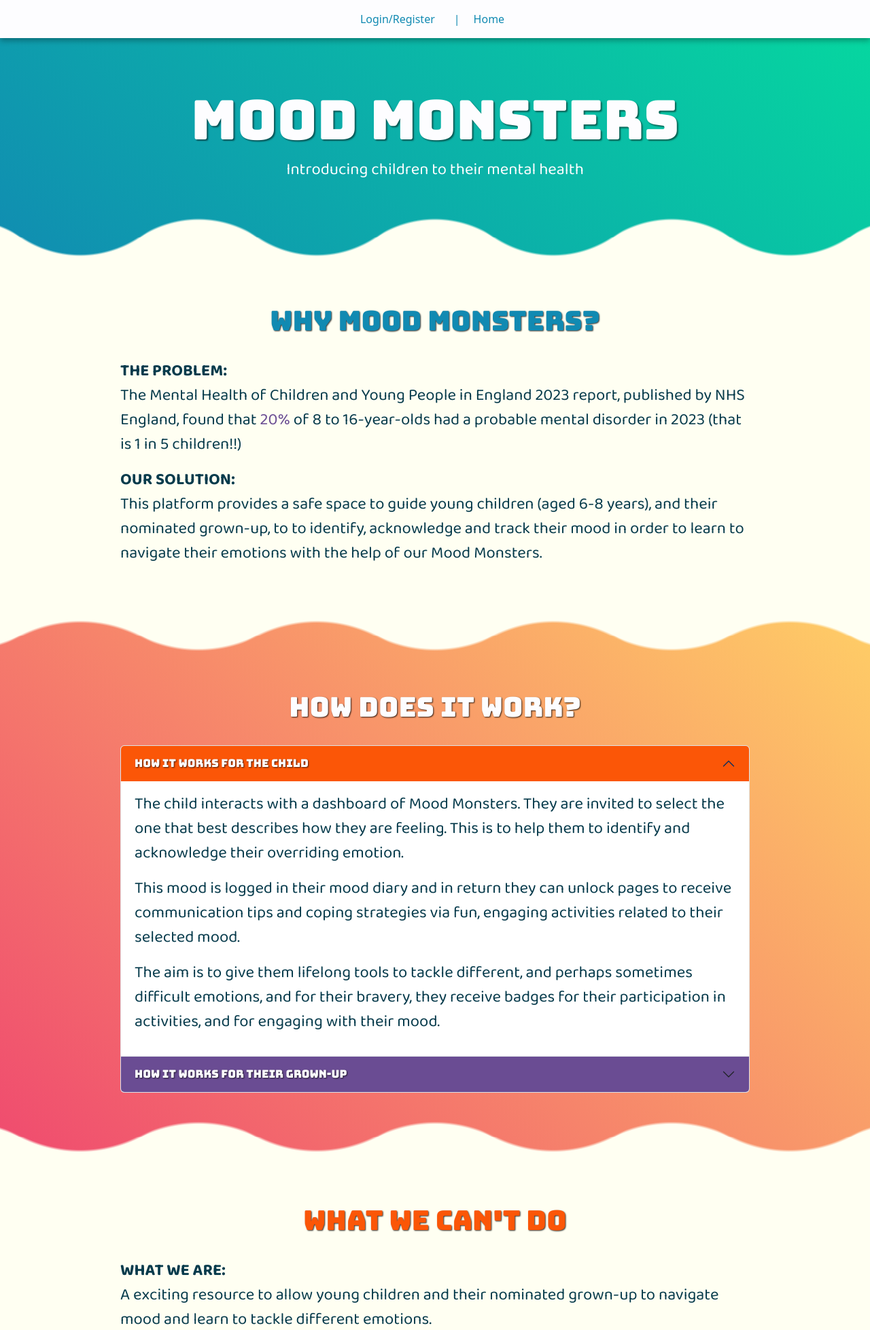
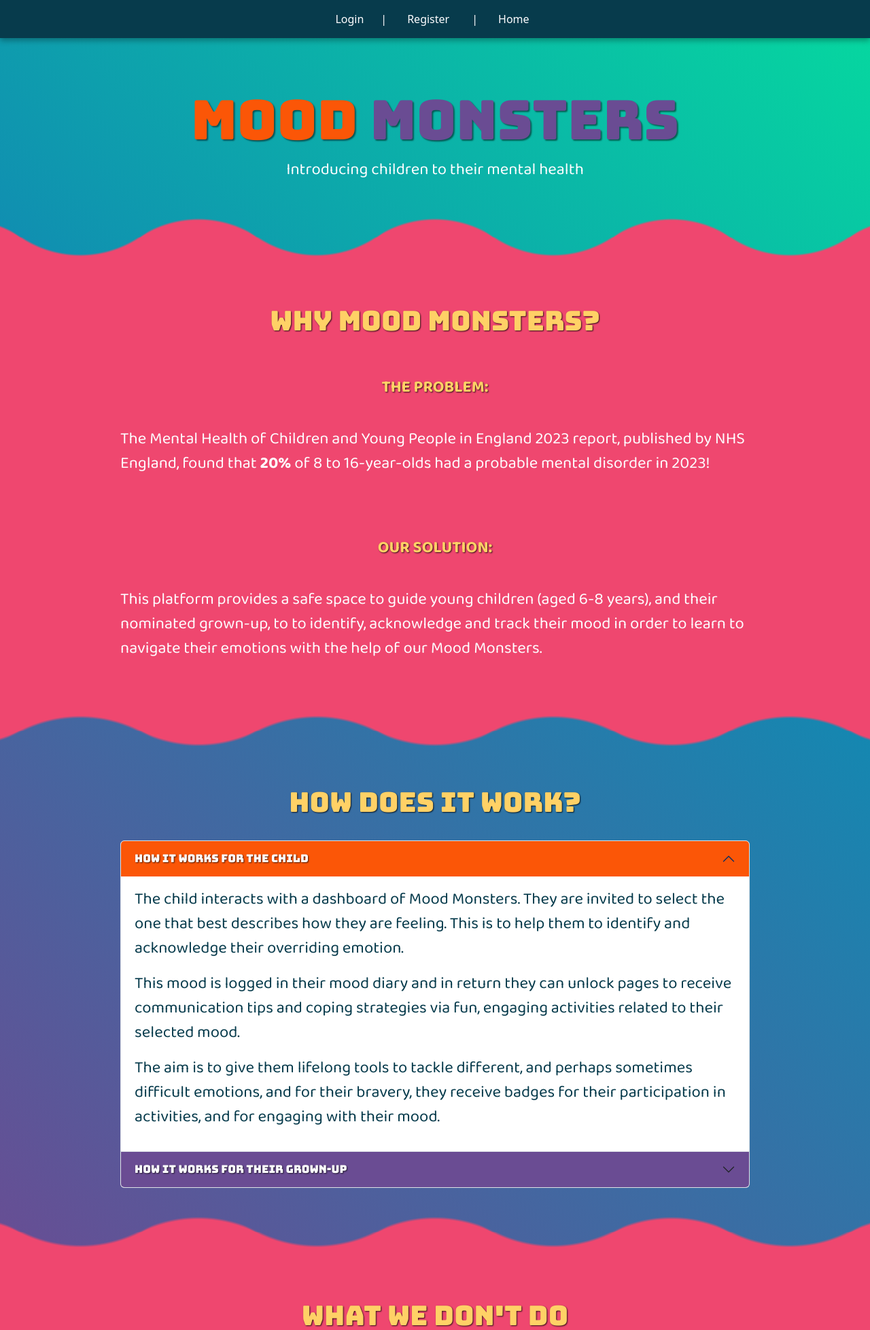
Before and after one commit to CallyKilduff123/mood_monsters, a Python web app: template application/templates/1_home.html in a window 1280 px wide. Shown: the top 1956 px of the page at 68% size. Run offline with Jinja, Linux system fonts and the light colour scheme; the template is opened without the code that fills it, so the values that code supplies are empty.

Commit message:
login with buttons

```diff
--- a/app.py
+++ b/app.py
@@ -1,4 +1,4 @@
-from application import app
+from mood_monsters.application import app
 
 # use main-trick to run
 if __name__ == "__main__":
--- a/application/static/css/styles.css
+++ b/application/static/css/styles.css
@@ -19,7 +19,7 @@
 }
 
 body {
-    background-color: #fffff2; /* lightened yellow */
+    background-color: var(--colour-1); /* lightened yellow */
 }
 
 a {
@@ -34,20 +34,6 @@
 .hero-section h1 {
     text-shadow: 2px 2px 2px rgba(0, 0, 0, 0.5);
 }
-
-.section-1 h1 {
-    color: var(--colour-4);
-}
-
-.section-2 h1 {
-    color: var(--colour-6);
-}
-
-/*
-.section-2 {
- background-color: #fff;
-}
-*/
 
 /* ------ TEXT COLOUR CLASSES TO USE IN SPANS ------ */
 
@@ -76,28 +62,34 @@
     color: var(--colour-6);
 }
 
-
-
-
-.custom-colour-light {
-    color: var(--light);
-}
+/* ------ GRADIENT BACKGROUNDS ------ */
 
 /* blue/green gradient */
 .gradient-colour-1 {
     background: linear-gradient(45deg, var(--colour-4), var(--colour-3));
 }
 
+/* purple/blue gradient */
 .gradient-colour-2 {
-    background: linear-gradient(45deg, var(--colour-1), var(--colour-2));
+    background: linear-gradient(45deg, var(--colour-5), var(--colour-4));
 }
+
+/* ------ WAVE DIVIDERS ------ */
 
 .wave-bottom {
     --mask:
         radial-gradient(156.84px at 50% calc(100% - 217.5px),#000 99%,#0000 101%) calc(50% - 174px) 0/348px 100%,
         radial-gradient(156.84px at 50% calc(100% + 130.5px),#0000 99%,#000 101%) 50% calc(100% - 87px)/348px 100% repeat-x;
-      -webkit-mask: var(--mask);
-              mask: var(--mask);
+        -webkit-mask: var(--mask);
+            mask: var(--mask);
+}
+
+.wave-top {
+    --mask:
+        radial-gradient(194.54px at 50% 261px,#000 99%,#0000 101%) calc(50% - 174px) 0/348px 100%,
+        radial-gradient(194.54px at 50% -174px,#0000 99%,#000 101%) 50% 87px/348px 100% repeat-x;
+        -webkit-mask: var(--mask);
+            mask: var(--mask);
 }
 
 .wave-top-bottom {
@@ -110,11 +102,10 @@
               mask: var(--mask);
 }
 
-
 /* ------ NAVBAR ------ */
 
 .navbar-custom {
-    background-color: var(--light);
+    background-color: var(--dark);
     box-shadow: 0 4px 8px 0 rgba(0, 0, 0, 0.3);
     position: relative; /* Set position to relative */
     z-index: 1000; /* Set a high z-index to bring it to the front */
@@ -126,22 +117,26 @@
 }
 
 .navbar-custom .navbar-nav .nav-link {
-    color: var(--colour-4);
+    color: var(--light);
 }
 
 .navbar-nav .nav-link + .nav-link::before {
     content: "|";
-    padding: 0 20px;
-    color: var(--colour-4);
+    padding: 0 30px 0 25px;
+    color: var(--light);
 }
 
 /* ------ FONTS ------ */
+
+.titles {
+    color: var(--colour-2);
+    text-shadow: 1px 1px 2px rgba(0, 0, 0, 0.8);
+}
 
 h1, h2, h3, h4, h5, h6 {
     font-family: "Bungee", sans-serif;
     font-weight: 400;
     font-style: normal;
-    text-shadow: 1px 1px 2px rgba(0, 0, 0, 0.8);
 }
 
 p {
@@ -149,13 +144,13 @@
     font-weight: 400;
     font-style: normal;
     font-size: 1.5rem;
-    color: var(--dark);
+    color: var(--light);
 }
 
 /* ------ BUTTONS ------ */
 
 .btn-primary {
-    background-color: var(--colour-1) !important;
+    background-color: var(--colour-6) !important;
     border-color: var(--colour-5) !important;
 }
 
--- a/application/templates/1_home.html
+++ b/application/templates/1_home.html
@@ -1,33 +1,41 @@
 {% extends "layout.html" %}
 {% block body_content %}
+<!-- Hero Section (Wave Bottom) -->
 <div class="container-fluid hero-section wave-bottom gradient-colour-1 py-2 mb-2">
     <div class="container py-5">
         <div class="row justify-content-center py-3">
             <div class="col-lg-10 pb-5">
-                <h1 class="display-1 text-center">Mood Monsters</h1>
+                <h1 class="display-1 text-center"><span class="col-6">Mood</span> <span class="col-5">Monsters</span></h1>
                 <p class="mb-5 text-center">Introducing children to their mental health</p>
             </div>
         </div>
     </div>
 </div>
-<div class="container-fluid section-1">
+<!-- Why Mood Monsters Section (No Wave) -->
+<div class="container-fluid">
     <div class="container">
         <div class="row justify-content-center pt-1">
             <div class="col-lg-10">
-                <h1 class="text-center">Why Mood Monsters?</h1>
-                <div class="pt-4">
-                    <p><strong>THE PROBLEM:</strong><br>The Mental Health of Children and Young People in England 2023 report, published by NHS England, found that <span class="col-5">20%</span> of 8 to 16-year-olds had a probable mental disorder in 2023 (that is 1 in 5 children!!)</p>
-                    <p><strong>OUR SOLUTION:</strong><br>This platform provides a safe space to guide young children (aged 6-8 years), and their nominated grown-up, to to identify, acknowledge and track their mood in order to learn to navigate their emotions with the help of our Mood Monsters.</p>
+                <h1 class="text-center titles">Why Mood Monsters?</h1>
+                <div class="pt-5">
+                    <p class="text-center titles"><strong>THE PROBLEM:</strong></p>
+                    <br>
+                    <p>The Mental Health of Children and Young People in England 2023 report, published by NHS England, found that <strong>20%</strong> of 8 to 16-year-olds had a probable mental disorder in 2023!</p>
+                    <br><br><br>
+                    <p class="text-center titles"><strong>OUR SOLUTION:</strong></p>
+                    <br>
+                    <p>This platform provides a safe space to guide young children (aged 6-8 years), and their nominated grown-up, to to identify, acknowledge and track their mood in order to learn to navigate their emotions with the help of our Mood Monsters.</p>
                 </div>
             </div>
         </div>
     </div>
 </div>
+<!-- How Does It Work Section (Wave Top & Wave Bottom) -->
 <div class="container-fluid wave-top-bottom gradient-colour-2 pt-5 pb-2 mb-2">
     <div class="container pb-5">
         <div class="row justify-content-center py-5">
             <div class="col-lg-10 py-5">
-                <h1 class="text-center p-4 custom-colour-light">How Does It Work?</h1>
+                <h1 class="text-center p-4 titles">How Does It Work?</h1>
                 <!-- bootstrap accordion -->
                 <div class="accordion" id="accordionExample">
                   <div class="accordion-item">
@@ -62,19 +70,26 @@
         </div>
     </div>
 </div>
-<div class="container-fluid section-2 pb-5">
+<!-- What We Don't Do Section -->
+<div class="container-fluid pb-0">
     <div class="container">
         <div class="row justify-content-center pt-1">
             <div class="col-lg-10">
-                <h1 class="text-center">What We Can't Do</h1>
+                <h1 class="text-center titles">What We Don't Do</h1>
                 <div class="pt-4">
-                    <p><strong>WHAT WE ARE:</strong><br>A exciting resource to allow young children and their nominated grown-up to navigate mood and learn to tackle different emotions.</p>
-                    <p><strong>WHAT WE ARE NOT:</strong><br>We are not a resource or device to identify or manage mental health conditions. If you are concerned about your child’s mental health, we recommend that you contact your healthcare provider or follow local protocols.</p>
+                    <p>We are not a resource or device to identify or manage mental health conditions. If you are concerned about your child’s mental health, we recommend that you contact your healthcare provider or follow local protocols.</p>
                 </div>
-                <!-- button -->
-                <div class="btn btn-primary rounded-pill border-3 mt-5 py-2 px-4"><a href="/login-register">Let's Get Started!</a></div>
             </div>
         </div>
     </div>
 </div>
+<!-- Let's Get Started Section -->
+<div class="container-fluid wave-top gradient-colour-1 p-5">
+    <div class="d-flex justify-content-center align-items-center">
+            <div class="col-lg-10 mt-5 mb-4 pt-5">
+                <!-- button -->
+                <div class="btn btn-primary rounded-pill border-3 mt-5 px-5 py-4 fs-2"><a href="/login-register">Let's Get Started!</a></div>
+            </div>
+    </div>
+</div>
 {% endblock %}
--- /dev/null
+++ b/application/templates/4_grownup_dashboard.html
@@ -0,0 +1,4 @@
+ <div class="col-lg-10 pb-5">
+                <h1 class="display-1 text-center"><span class="col-6">adulttt</span> <span class="col-5">Monsters</span></h1>
+                <p class="mb-5 text-center">page</p>
+            </div>
--- /dev/null
+++ b/application/templates/5_child_dashboard.html
@@ -0,0 +1,4 @@
+ <div class="col-lg-10 pb-5">
+                <h1 class="display-1 text-center"><span class="col-6">childdd</span> <span class="col-5">Monsters</span></h1>
+                <p class="mb-5 text-center">page</p>
+            </div>
--- a/application/templates/layout.html
+++ b/application/templates/layout.html
@@ -17,7 +17,8 @@
 <nav class="navbar navbar-expand-lg navbar-custom">
   <div class="container-fluid justify-content-center">
       <div class="navbar-nav">
-          <a class="nav-link p-0 {% if page == 'login/register' %}active{% endif %}" aria-current="page" href="/login-register">Login/Register</a>
+          <a class="nav-link p-0 {% if page == 'login' %}active{% endif %}" aria-current="page" href="/login">Login</a>
+          <a class="nav-link p-0 {% if page == 'register' %}active{% endif %}" aria-current="page" href="/register">Register</a>
           <a class="nav-link {% if page == 'home' %}active{% endif %}" aria-current="page" href="/">Home</a>
       </div>
   </div>
@@ -26,7 +27,10 @@
 {% block body_content %}
 {% endblock %}
 
-<!-- add footer section -->
+<footer>
+    <p>&copy; Mood Monsters, 2024</p>
+    <p>Created by Byte Me</p>
+</footer>
 
 <script src="scripts/js_scripts.js"></script>
 <script src="https://cdn.jsdelivr.net/npm/bootstrap@5.0.2/dist/js/bootstrap.bundle.min.js" integrity="sha384-MrcW6ZMFYlzcLA8Nl+NtUVF0sA7MsXsP1UyJoMp4YLEuNSfAP+JcXn/tWtIaxVXM" crossorigin="anonymous"></script>
```
Also changed, not shown: other parts of application/static/css/styles.css (+48 -5 lines), application/data_access.py (+52 -2 lines), application/routes.py (+19 -35 lines), application/templates/2_login-register.html (deleted, +0 -13 lines), application/templates/2_login.html (added, +72 -0 lines), application/templates/3_register.html (added, +65 -0 lines), application/__init__.py (line endings or trailing spaces), application/templates/3_childdashboard.html (deleted).
